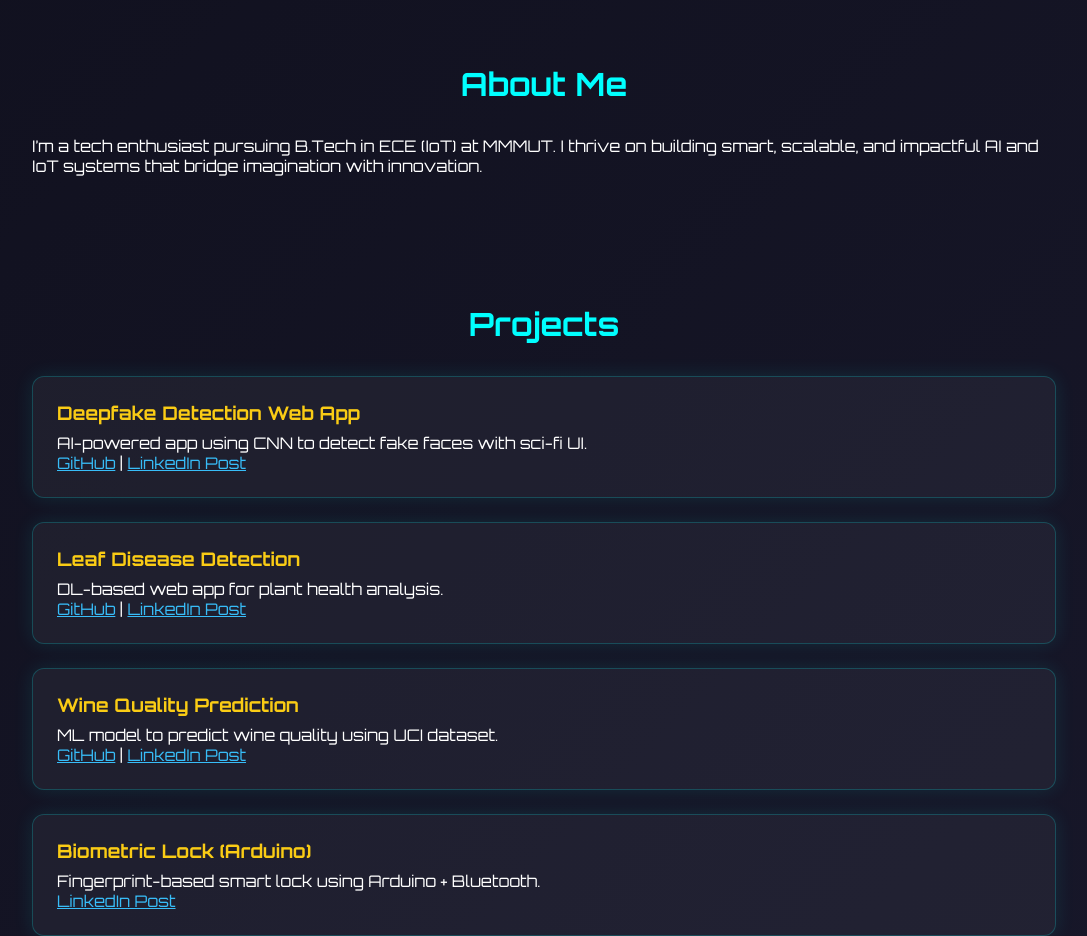
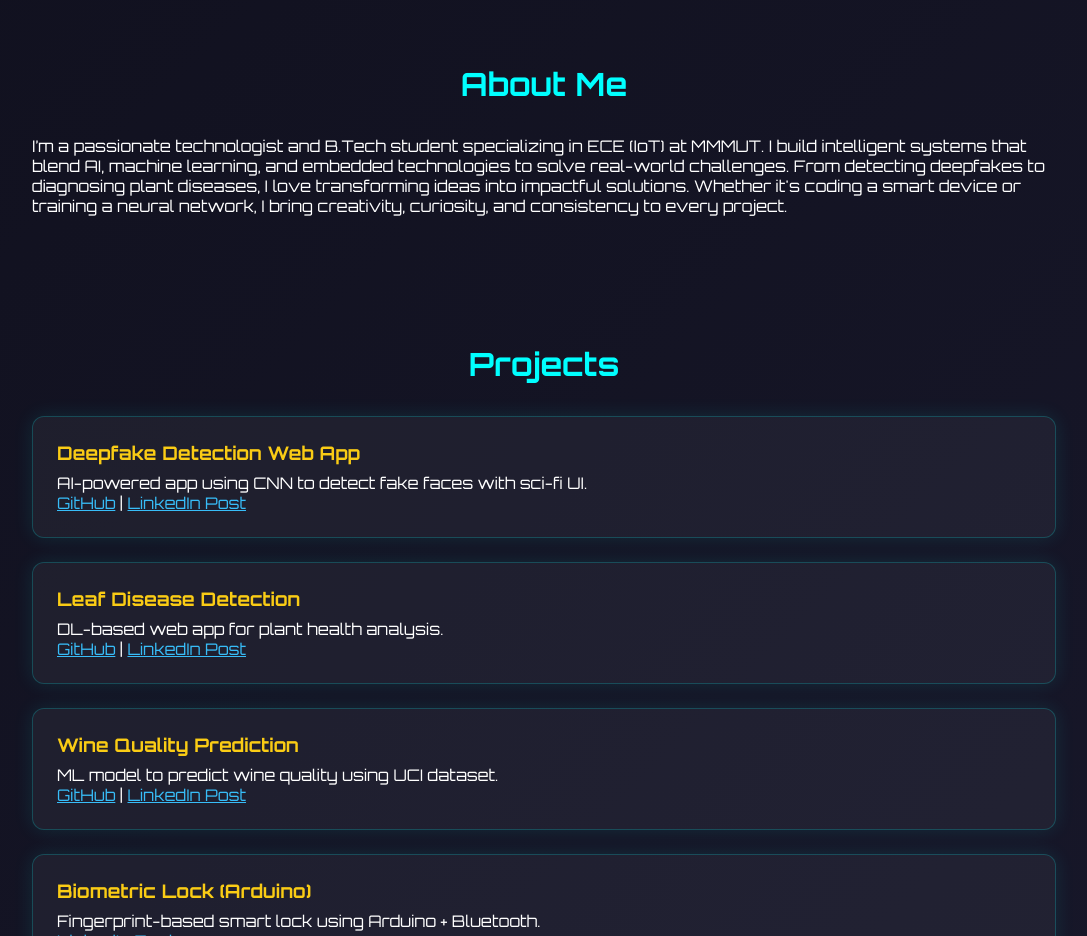
Before and after one commit to tanmay4518-07/portfolio_mine, a plain HTML site: page index.html in a window 1280 px wide. Shown: the part 800-1736 px from the top of the page, without its empty margins (96-1183 px from the left). Drawn offline with nearby package versions, Linux system fonts and the light colour scheme.

Commit message:
Update index.html

```diff
--- a/index.html
+++ b/index.html
@@ -28,7 +28,7 @@
 
   <section id="about">
     <h2>About Me</h2>
-    <p>I’m a tech enthusiast pursuing B.Tech in ECE (IoT) at MMMUT. I thrive on building smart, scalable, and impactful AI and IoT systems that bridge imagination with innovation.</p>
+    <p>I’m a passionate technologist and B.Tech student specializing in ECE (IoT) at MMMUT. I build intelligent systems that blend AI, machine learning, and embedded technologies to solve real-world challenges. From detecting deepfakes to diagnosing plant diseases, I love transforming ideas into impactful solutions. Whether it's coding a smart device or training a neural network, I bring creativity, curiosity, and consistency to every project.</p>
   </section>
 
   <section id="projects">
```
